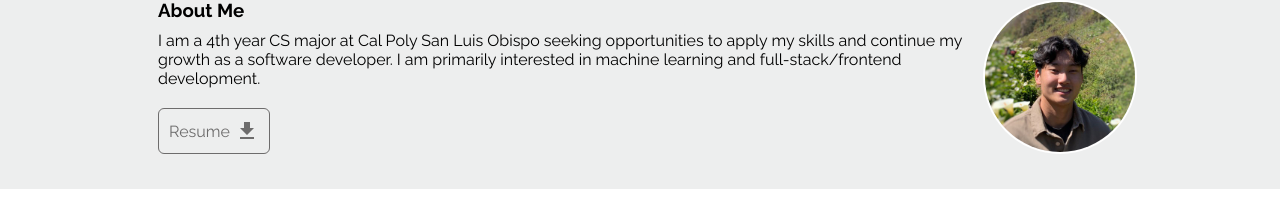
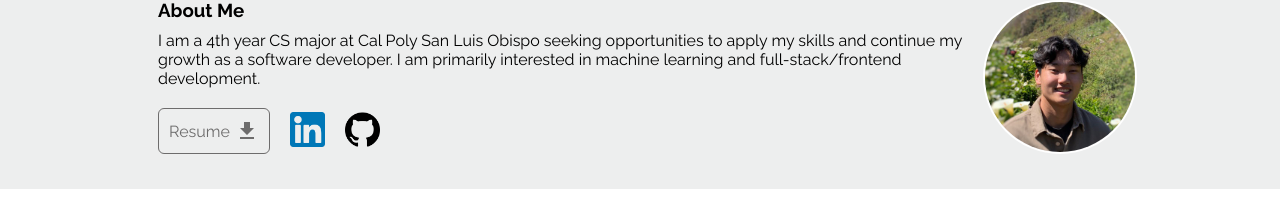
Before and after one commit to ethanoutangoun/ethanoutangoun, a React (Create React App) app: page / in a window 1280 px wide. Shown: the part 116-320 px from the top of the page. Built offline with nearby package versions, Linux system fonts and the light colour scheme.

Commit message:
add github and linkedin button to site

```diff
--- a/src/Intro.js
+++ b/src/Intro.js
@@ -1,4 +1,5 @@
 import FileDownloadIcon from "@mui/icons-material/FileDownload";
+import LinkedInIcon from '@mui/icons-material/LinkedIn';
 
 const Intro = () => {
   function scrollToTop() {
@@ -25,12 +26,25 @@ const Intro = () => {
               and full-stack/frontend development.
             </p>
 
+            <div className="intro-buttons">
             <a className="resume" href="resume.pdf" target="_blank">
               <div className="resume-inner">
                 <p>Resume</p>
                 <FileDownloadIcon />
               </div>
             </a>
+
+
+              <div className="i-button" onClick={()=>window.open('https://www.linkedin.com/in/ethanoutangoun/')}>
+                <img src="linkedin.png" alt="linkedin-button"/>
+              </div>
+
+              <div className="i-button" onClick={()=>window.open('https://github.com/ethanoutangoun')}>
+                <img src="github-icon.png" alt="linkedin-button"/>
+              </div>
+
+            </div>
+
           </div>
 
           <img
--- a/src/index.css
+++ b/src/index.css
@@ -73,7 +73,7 @@ code {
   text-decoration: none;
   color: rgb(109, 108, 108);
   display: inline-block;
-  margin-top: 20px;
+
   padding: 10px;
   border-radius: 6px;
   border: 1px solid rgb(109, 108, 108);
@@ -173,6 +173,30 @@ code {
   z-index: 1;
 }
 
+.intro-buttons{
+  margin-top: 20px;
+  display: flex;
+  align-items: center;
+  gap: 20px;
+}
+
+.i-button img{
+  height: 35px;
+  width: auto;
+}
+
+.i-button img:hover{
+  transform: scale(1.1);
+  transition: transform 0.5s;
+  cursor: pointer;
+}
+
+.i-button img:not(:hover){
+  transform: scale(1);
+  transition: transform 0.5s;
+}
+
+
 @media (max-width: 800px) {
   .proj {
     width: 100%;
```
Also changed, not shown: public/github-icon.png (added), public/linkedin.png (added).
